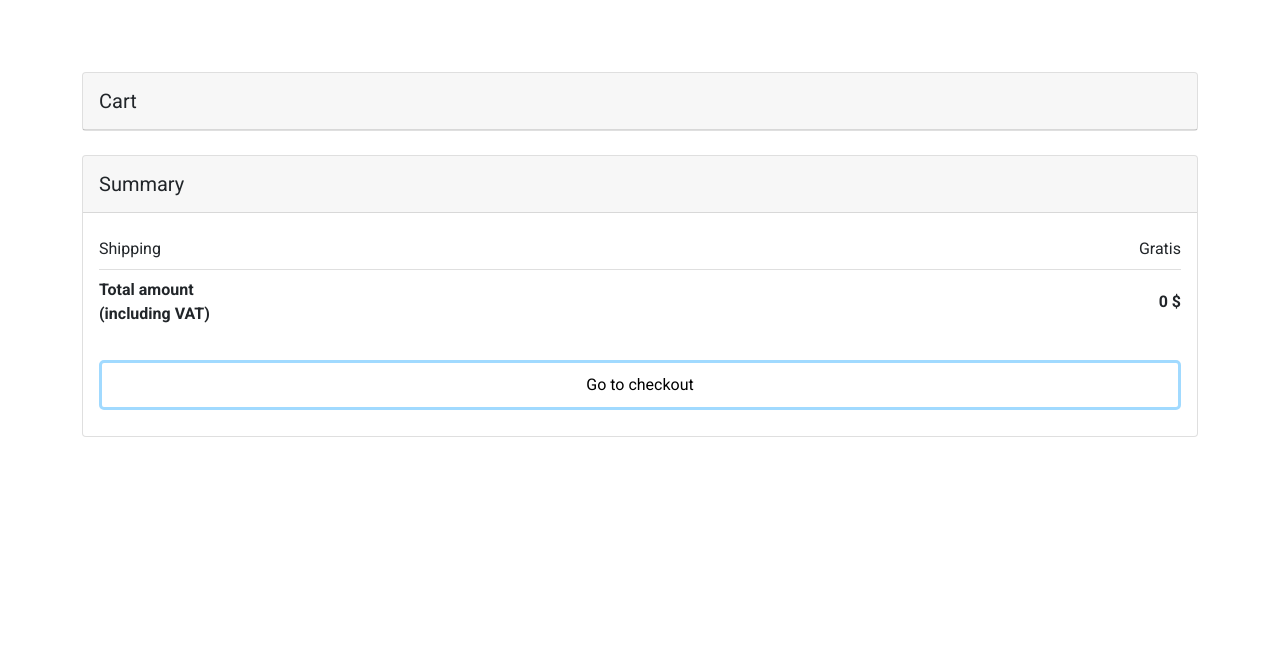
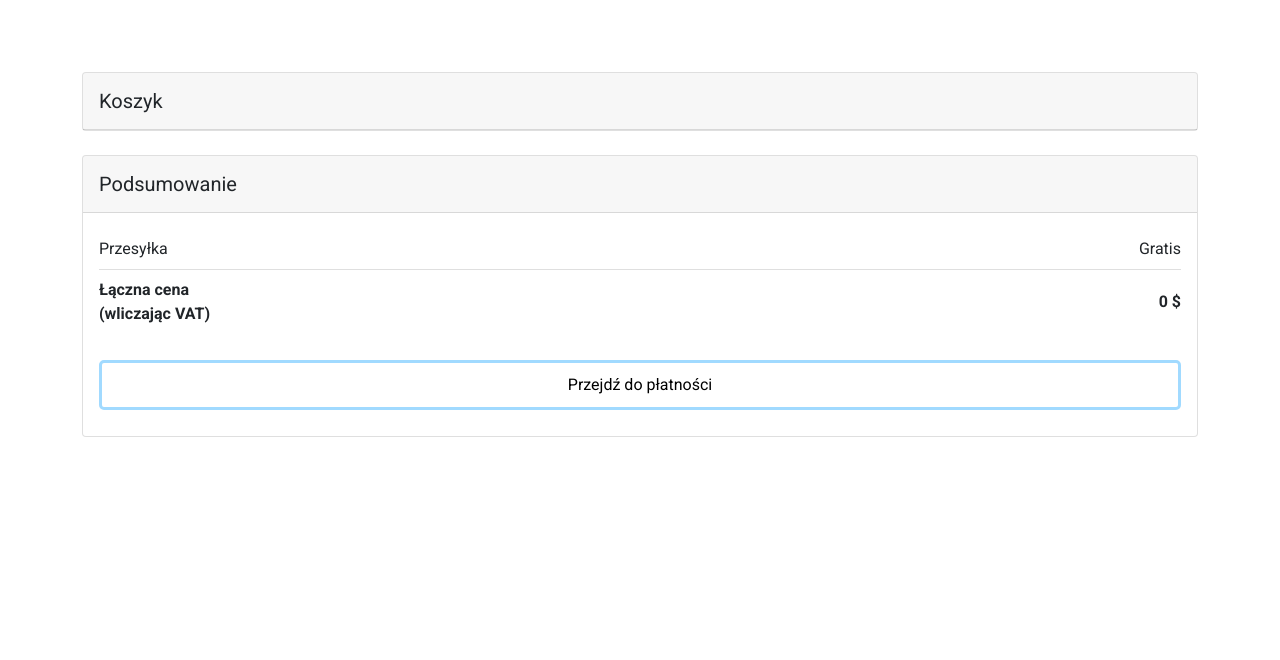
Before and after one commit to AdrianSiwek333/Drug-shop, a PHP site: page /cart.php in a window 1280 px wide. Shown: the part 86-746 px from the top of the page. Run offline with PHP 8.4, Linux system fonts and the light colour scheme; the visitor is signed in with stand-in values (Sample User, id 1).

Commit message:
Update cart.php

```diff
--- a/cart.php
+++ b/cart.php
@@ -16,12 +16,12 @@ include('header.php');
       <div class="col-md-12">
         <div class="card mb-4">
           <div class="card-header py-3">
-            <h5 class="mb-0">Cart</h5>
+            <h5 class="mb-0">Koszyk</h5>
           </div>
           <?php
     if (isset($_SESSION['cart'])) {
       foreach ($_SESSION['cart'] as $key => $val) {
-        $totalPrice = $val['quantity'] * $val['price'];
+        $totalPrice = $val['price'];
         $Total = $Total + $totalPrice;
           ?>
           <div class="card-body">
@@ -47,8 +47,6 @@ include('header.php');
                   <p><strong>
                       <?= $val['product_name'] ?>
                     </strong></p>
-                  <p>Ilość: <?= $val['quantity'] ?>
-                  </p>
                   <p></p>
 
 
@@ -61,26 +59,10 @@ include('header.php');
                 </div>
 
                 <div class="col-lg-4 col-md-6 mb-4 mb-lg-0">
-                  <!-- Quantity -->
-                  <form method="post">
-                  <div class="d-flex mb-3" style="max-width: 300px">
-
-                    <button type="submit" class="buttonAdd" name="minus">
-                      -
-                    </button>
-
-                    <input id="form1" min="0" name="quantity" value="<?= $val['quantity'] ?>" type="number"
-                      class="form-control mb-4" readonly />
-                    <button class=" buttonAdd">
-                      +
-                    </button>
-                  </div>
-                  </form>
-                  <!-- Quantity -->
 
                   <!-- Price -->
                   <p class="text-start text-md-center">
-                    <strong>Price: <?= $val['price'] ?> $</strong>
+                    <strong>Cena: <?= $val['price'] ?> $</strong>
                   </p>
                   <!-- Price -->
                 </div>
@@ -98,20 +80,20 @@ include('header.php');
         <div class="col-md-12">
           <div class="card mb-4">
             <div class="card-header py-3">
-              <h5 class="mb-0">Summary</h5>
+              <h5 class="mb-0">Podsumowanie</h5>
             </div>
             <div class="card-body">
               <ul class="list-group list-group-flush">
 
                 <li class="list-group-item d-flex justify-content-between align-items-center px-0">
-                  Shipping
+                  Przesyłka
                   <span>Gratis</span>
                 </li>
                 <li class="list-group-item d-flex justify-content-between align-items-center border-0 px-0 mb-3">
                   <div>
-                    <strong>Total amount</strong>
+                    <strong>Łączna cena</strong>
                     <strong>
-                      <p class="mb-0">(including VAT)</p>
+                      <p class="mb-0">(wliczając VAT)</p>
                     </strong>
                   </div>
                   <span><strong>
@@ -123,15 +105,17 @@ include('header.php');
   if (isset(($_SESSION['login'])) && ($_SESSION['login'] == 1 || $_SESSION['login'] == 2)) {
 
   ?>
-              <button type="button" class="buttonBlue buttonSearch">
-                Go to checkout
-              </button>
+              <form method="post" action="checkout.php">
+                <button type="submit" class="buttonBlue buttonSearch">
+                  Przejdź do płatności
+                </button>
+              </form>
   <?php
   }
   else{
     ?>
     <a href="login.php" class="buttonBlue buttonSearch">
-    Zalogowane wymagane do zakupu
+    Zalogowanie wymagane do zakupu
   </a>
   <?php
   }
```
